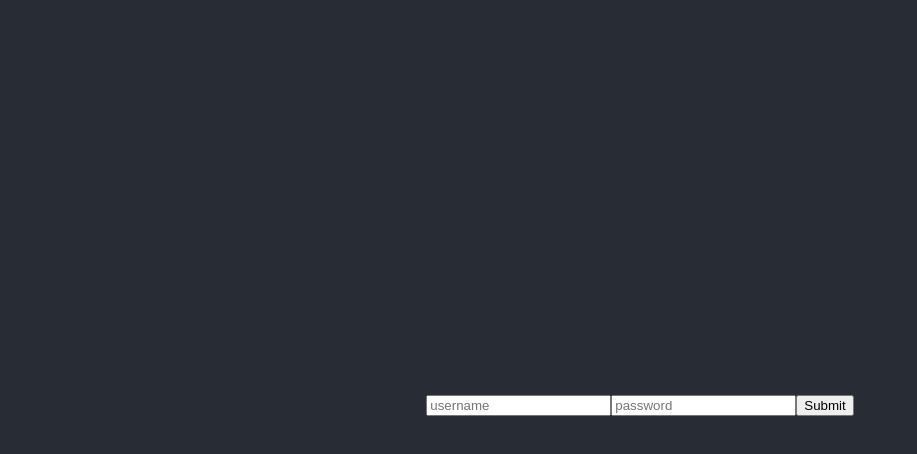
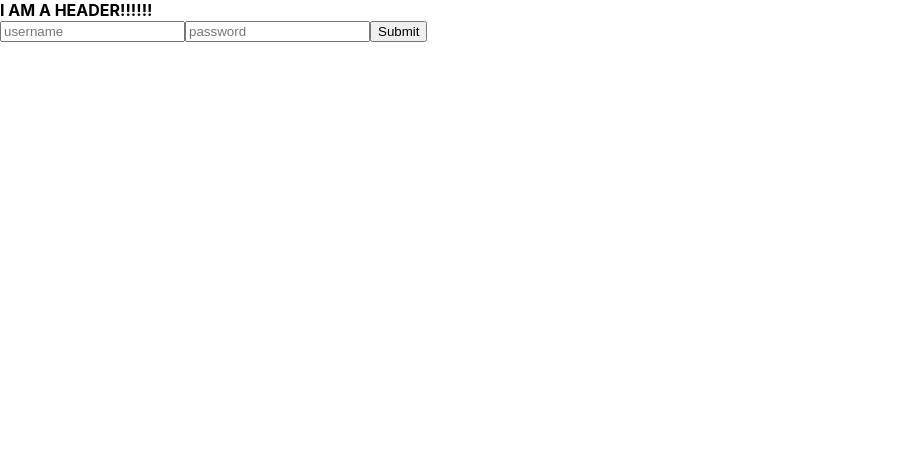
Before and after one commit to e-barr/notBuggySkipe_front-end, a React (Create React App) app in the folder not-buggy-skipe_front-end/: page / in a window 1280 px wide. Shown: the top 454 px of the page, without its empty margins (0-917 px from the left). Built offline with nearby package versions, Linux system fonts and the light colour scheme; no server answers.

Commit message:
add tiles for main page

```diff
--- a/not-buggy-skipe_front-end/package.json
+++ b/not-buggy-skipe_front-end/package.json
@@ -3,8 +3,11 @@
   "version": "0.1.0",
   "private": true,
   "dependencies": {
+    "babel-loader": "^8.0.4",
     "react": "^16.5.2",
     "react-dom": "^16.5.2",
+    "react-router": "^4.3.1",
+    "react-router-dom": "^4.3.1",
     "react-scripts": "2.0.4"
   },
   "scripts": {
--- a/not-buggy-skipe_front-end/src/App.js
+++ b/not-buggy-skipe_front-end/src/containers/App.js
@@ -1,5 +1,8 @@
 import React, { Component } from 'react';
 import './App.css';
+import LoginForm from './LoginForm'
+import Header from './Header'
+import MainPage from './MainPage'
 
 class App extends Component {
   state = {
@@ -12,7 +15,7 @@ class App extends Component {
   componentDidMount() {
     const token = localStorage.token
 
-    fetch('http://localhost:3000/profile', {
+    fetch('http://localhost:3000/api/v1/profile', {
       method: "GET",
       headers: {
         'Authorization' : `Bearer ${token}`
@@ -67,15 +70,13 @@ class App extends Component {
 
   render() {
     return (
-      <div className="App">
-      {this.state.currentUser ? <h1>Hello {this.state.currentUser.username}</h1> : null}
-        <header className="App-header">
-          <form onSubmit={this.login}>
-            <input type="text" placeholder="username" name="username" onChange={this.handleChange} />
-            <input type="password" placeholder="password" name="password" onChange={this.handleChange} />
-            <input type="submit" />
-          </form>
+      <div>
+        <header>
+          <Header />
         </header>
+        <div>
+          {this.state.currentUser !== null ? <MainPage currentUser={this.state.currentUser} /> : <LoginForm login={this.login} /> }
+        </div>
       </div>
     );
   }
--- /dev/null
+++ b/not-buggy-skipe_front-end/src/containers/ContactsTile.js
@@ -0,0 +1,13 @@
+import React, { Component } from 'react'
+
+class ContactsTile extends Component {
+    render() {
+        return (
+            <div>
+                CONTACTS TILE!!!
+            </div>
+        )
+    }
+}
+
+export default ContactsTile
--- /dev/null
+++ b/not-buggy-skipe_front-end/src/containers/Header.js
@@ -0,0 +1,11 @@
+import React, { Component } from 'react'
+
+class Header extends Component {
+    render() {
+        return (
+            <div><strong>I AM A HEADER!!!!!!</strong></div>
+        )
+    }
+}
+
+export default Header
--- /dev/null
+++ b/not-buggy-skipe_front-end/src/containers/LoginForm.js
@@ -0,0 +1,15 @@
+import React, { Component } from 'react'
+
+class LoginForm extends Component {
+    render() {
+        return (
+            <form onSubmit={this.props.login}>
+                <input type="text" placeholder="username" name="username" onChange={this.handleChange} />
+                <input type="password" placeholder="password" name="password" onChange={this.handleChange} />
+                <input type="submit" />
+            </form>
+        )
+    }
+}
+
+export default LoginForm
--- /dev/null
+++ b/not-buggy-skipe_front-end/src/containers/MainPage.js
@@ -0,0 +1,28 @@
+import React, { Component } from 'react'
+import ProfileTile from './ProfileTile'
+import MeetingRoomsTile from './MeetingRoomsTile'
+import ContactsTile from './ContactsTile'
+import MeetingRoomDisplayTile from './MeetingRoomDisplayTile'
+import { BrowserRouter as Router, Route } from 'react-router-dom'
+
+class MainPage extends Component {
+    render() {
+        if (this.props.currentUser) {
+            return (
+                <div>
+                    <h1>Welcome, {this.props.currentUser.username}!</h1>
+                        <ProfileTile />
+                        <MeetingRoomsTile />
+                        <ContactsTile />
+                        <MeetingRoomDisplayTile />
+                </div>
+            )
+        } else {
+            return (
+            <div>LOADING ****'S INFORMATION !!!!</div>
+            )
+        }
+    }
+}
+
+export default MainPage
--- /dev/null
+++ b/not-buggy-skipe_front-end/src/containers/MeetingRoomDisplayTile.js
@@ -0,0 +1,11 @@
+import React, { Component } from 'react'
+
+class MeetingRoomDisplayTile extends Component {
+    render() {
+        return (
+            <div>MEETING ROOM DISPLAY TILE; MEETING ROOM DETAILS HERE!</div>
+        )
+    }
+}
+
+export default MeetingRoomDisplayTile
--- /dev/null
+++ b/not-buggy-skipe_front-end/src/containers/MeetingRoomsTile.js
@@ -0,0 +1,13 @@
+import React, { Component } from 'react'
+
+class MeetingRoomsTile extends Component {
+    render () {
+        return (
+            <div>
+                MEETINGS ROOMS TILE, SELECT MEETING ROOM FROM HERE!!!
+            </div>
+        )
+    }
+}
+
+export default MeetingRoomsTile
--- /dev/null
+++ b/not-buggy-skipe_front-end/src/containers/ProfileTile.js
@@ -0,0 +1,14 @@
+import React, { Component } from 'react'
+
+class ProfileTile extends Component {
+    render () {
+        console.log(this.props)
+        return (
+            <div>
+                I AM THE PROFILE TILE!
+            </div>
+        )
+    }
+}
+
+export default ProfileTile
--- a/not-buggy-skipe_front-end/src/index.js
+++ b/not-buggy-skipe_front-end/src/index.js
@@ -1,7 +1,7 @@
 import React from 'react';
 import ReactDOM from 'react-dom';
 import './index.css';
-import App from './App';
+import App from './containers/App.js';
 import * as serviceWorker from './serviceWorker';
 
 ReactDOM.render(<App />, document.getElementById('root'));
```
Also changed, not shown: not-buggy-skipe_front-end/src/containers/App.css (renamed from not-buggy-skipe_front-end/src/App.css), 1 other file (tests, documents, lock files or other folders).
